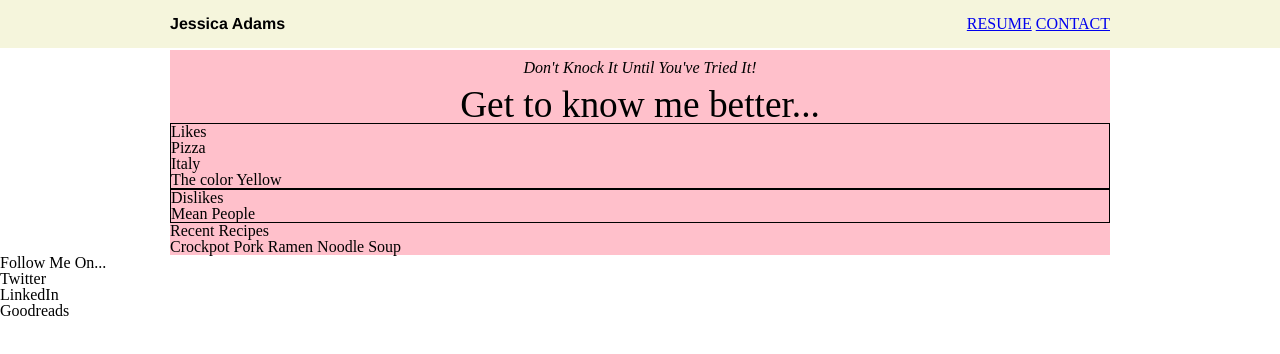
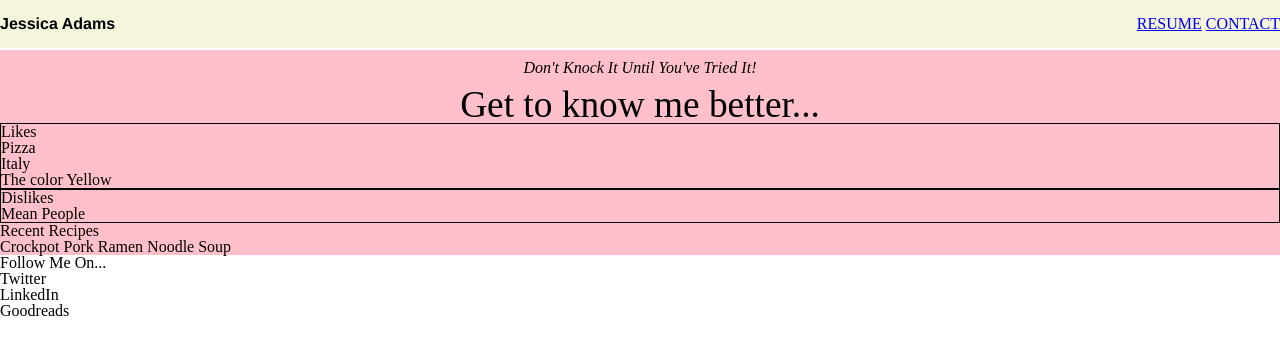
Before and after one commit to jlgadams31/jlgadams31.github.io, a plain HTML site: page index.html in a window 1280 px wide. Drawn offline with Linux system fonts and the light colour scheme.

Commit message:
Removed fixed width.

```diff
--- a/styles.css
+++ b/styles.css
@@ -43,7 +43,7 @@ h2{
 }
 
 .container{
-    width:940px;
+    /*width:940px;*/
     background:pink;
     margin:0 auto;
 }
```
